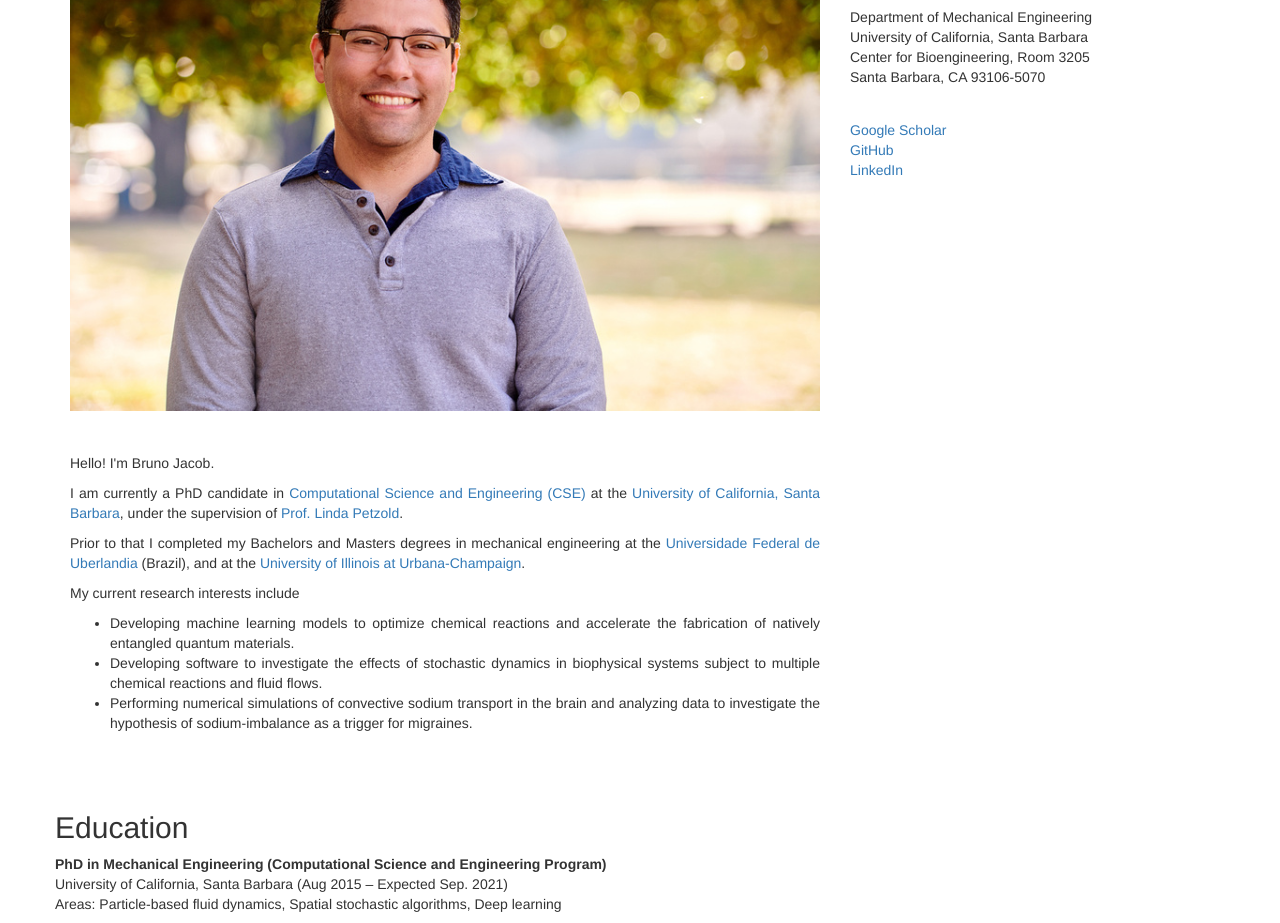
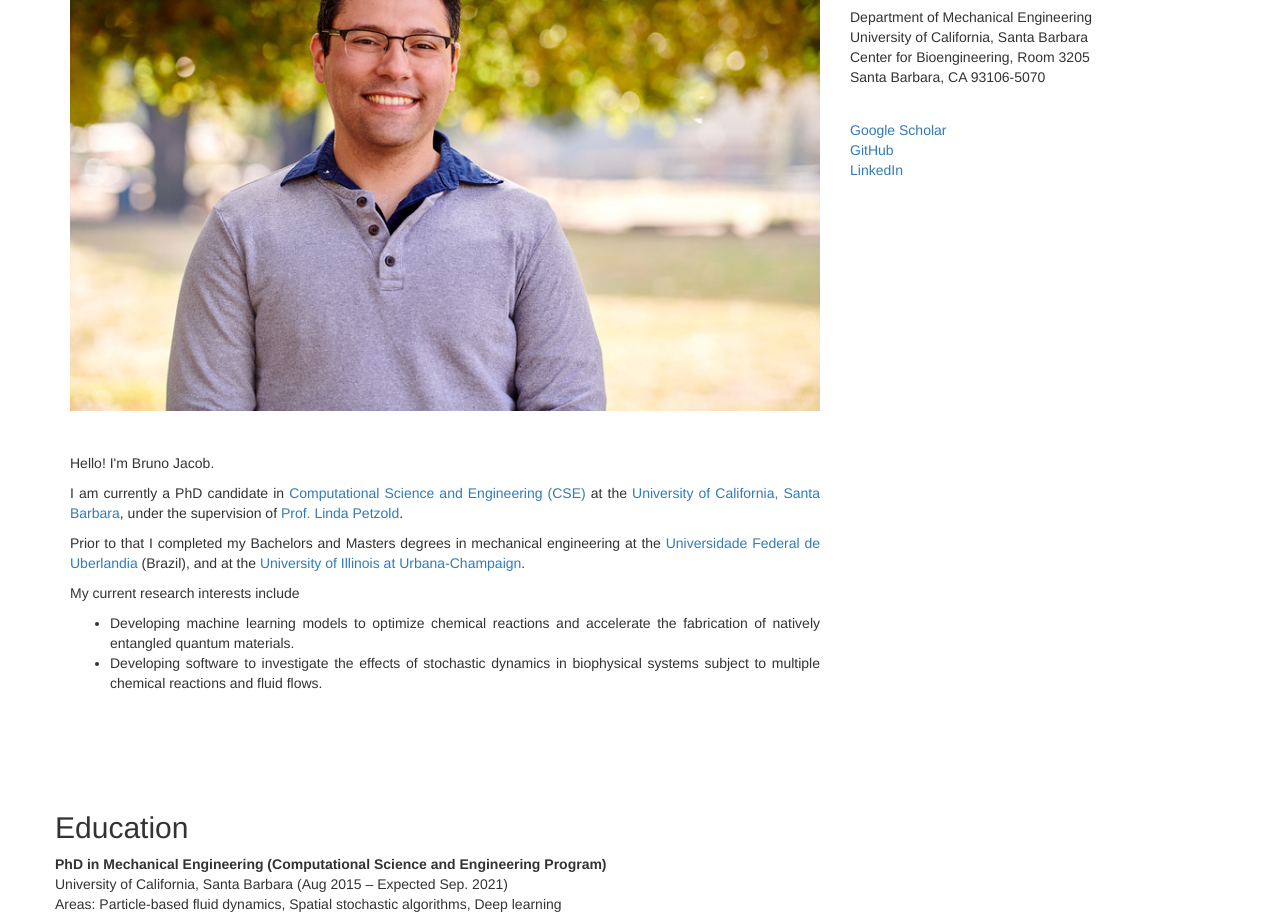
Before and after one commit to brunopjacob/brunopjacob.github.io, a plain HTML site: page index.html in a window 1280 px wide. Shown: the part 160-1083 px from the top of the page. Drawn offline with nearby package versions, Linux system fonts and the light colour scheme.

Commit message:
Update index.html

```diff
--- a/index.html
+++ b/index.html
@@ -50,7 +50,6 @@
 					<ul>
 						<li> Developing machine learning models to optimize chemical reactions and accelerate the fabrication of natively entangled quantum materials. </li>
 						<li> Developing software to investigate the effects of stochastic dynamics in biophysical systems subject to multiple chemical reactions and fluid flows.</li>
-						<li> Performing numerical simulations of convective sodium transport in the brain and analyzing data to investigate the hypothesis of sodium-imbalance as a trigger for migraines.</li>
 					</ul>
 				</div>
 			</div>
```
